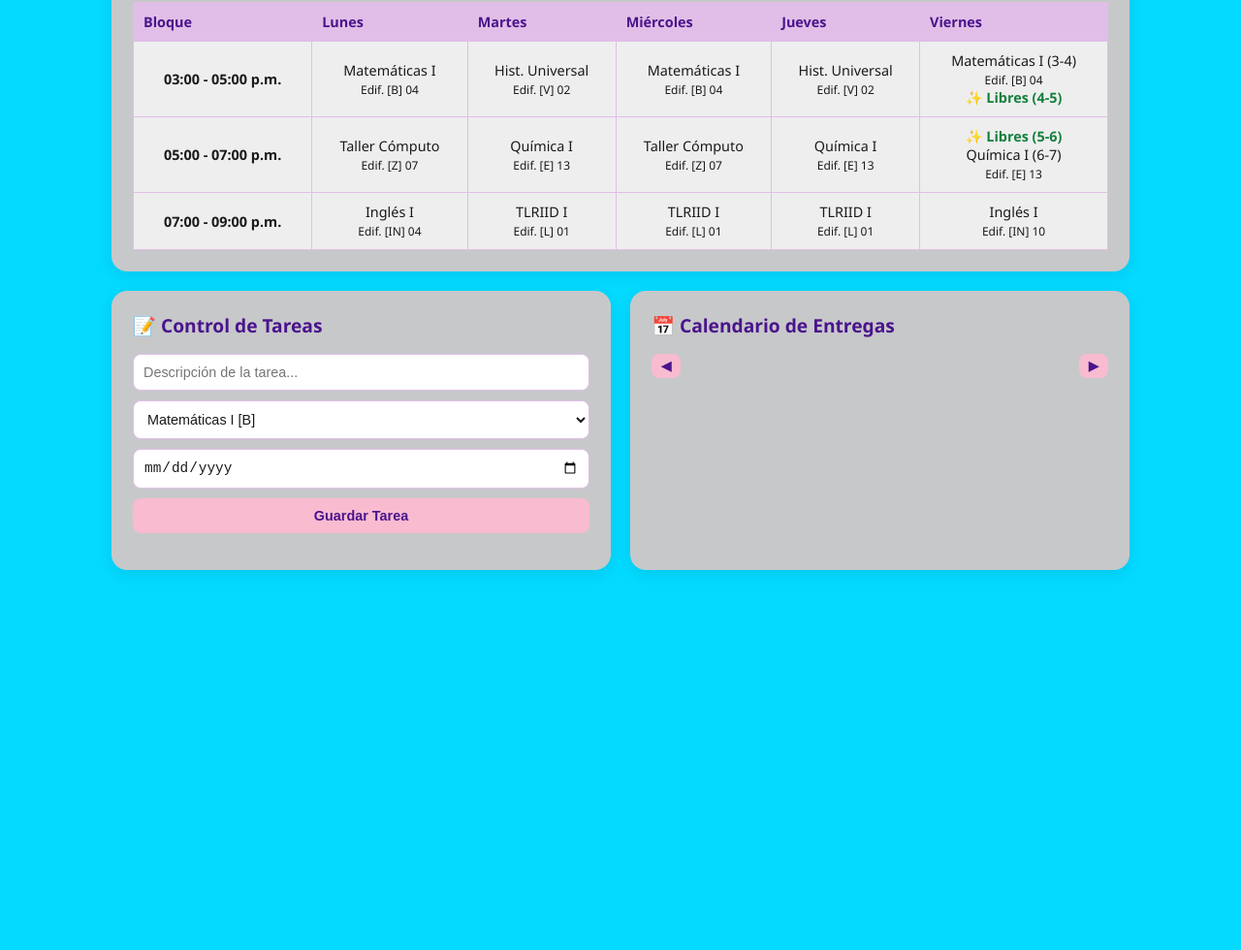
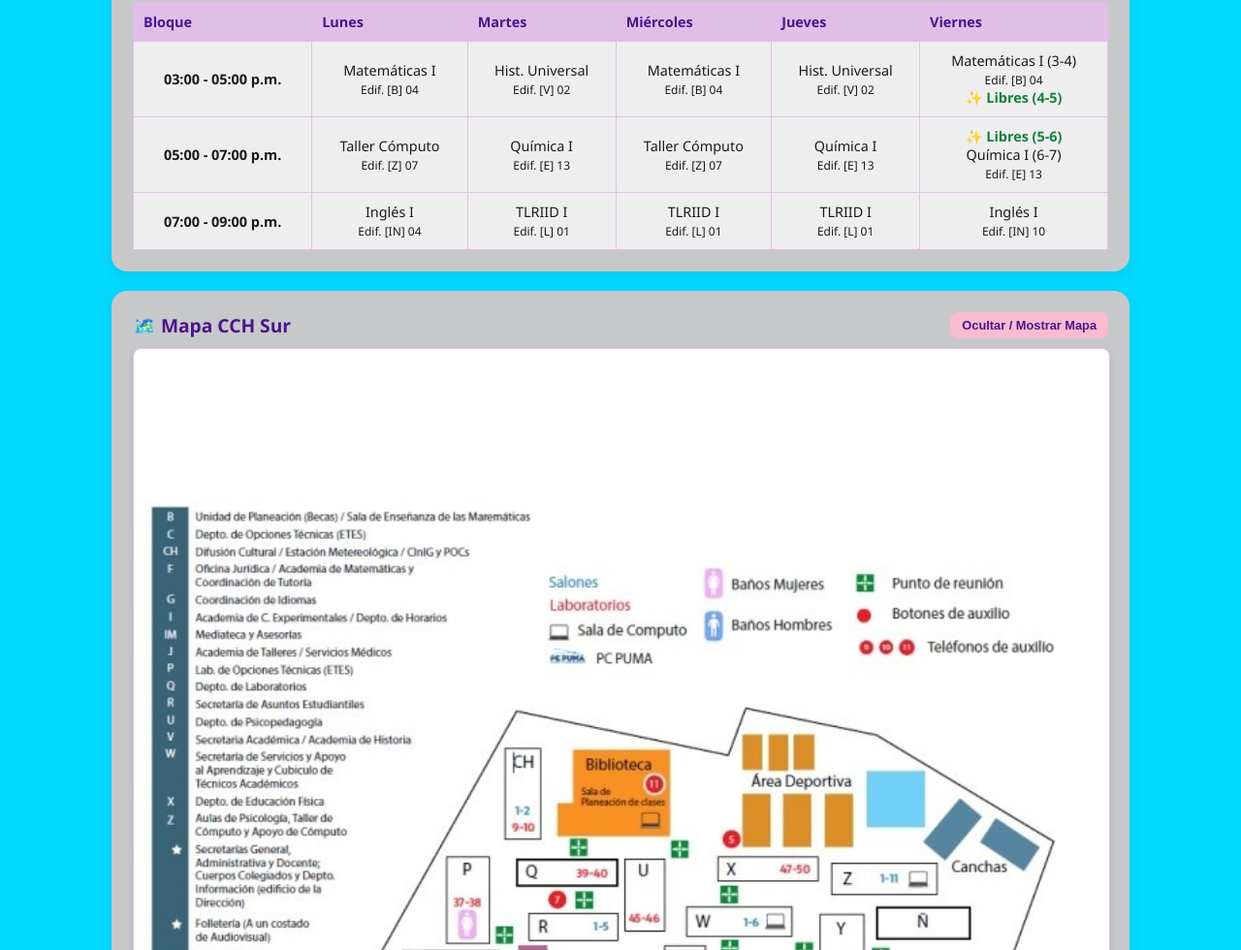
Before and after one commit to angelleonm2808-sudo/panel-cch, a plain HTML site: page index.html in a window 1280 px wide. Shown: the part 920-1900 px from the top of the page at 97% size. Before the commit the page ends 1528 px from the top, so only its background shows below. Drawn offline with Linux system fonts and the light colour scheme.

Commit message:
Update index.html

```diff
--- a/index.html
+++ b/index.html
@@ -131,6 +131,17 @@
         </div>
       </section>
 
+      <!-- MAPA CCH SUR -->
+      <section id="mapa-seccion" class="card grid-full">
+        <div style="display: flex; justify-content: space-between; align-items: center; margin-bottom: 10px; flex-wrap: wrap;">
+          <h2 style="margin: 0;">🗺️ Mapa CCH Sur</h2>
+          <button id="btn-toggle-mapa" class="btn-accion" style="padding: 6px 12px; font-size: 0.8rem;">Ocultar / Mostrar Mapa</button>
+        </div>
+        <div id="mapa-container" style="display: block; text-align: center;">
+          <img src="mapa-cch.jpg" alt="Mapa CCH Sur" style="width: 100%; max-width: 100%; border-radius: 8px; border: 1px solid var(--pastel-purple); box-shadow: 0 4px 6px rgba(0,0,0,0.1);">
+        </div>
+      </section>
+
       <!-- GESTOR DE TAREAS -->
       <section id="gestor-tareas" class="card">
         <h2>📝 Control de Tareas</h2>
```
